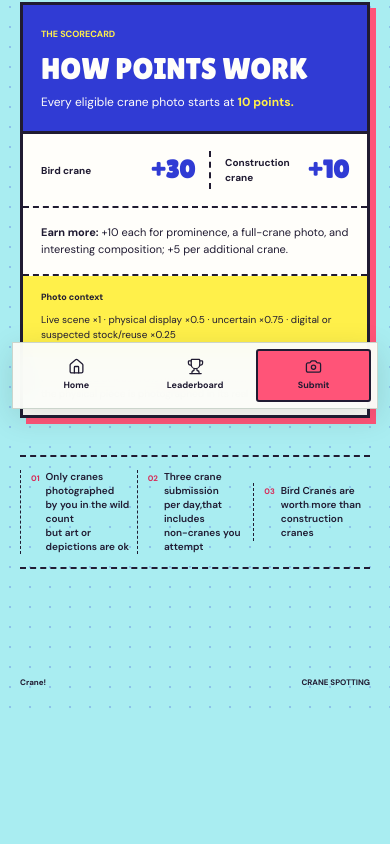
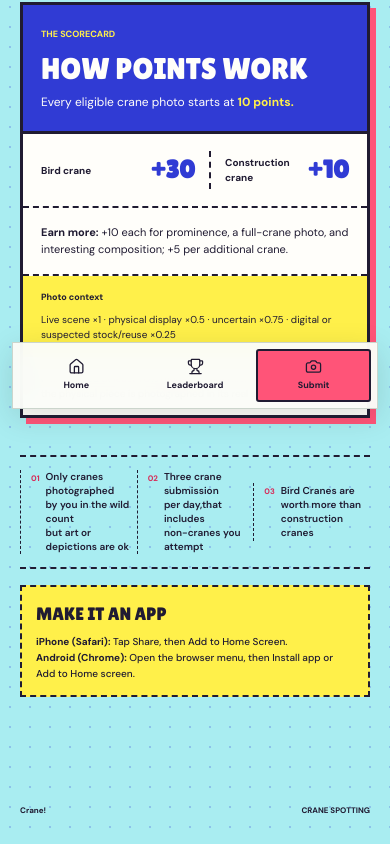
Before and after one commit to colerjstevenson/CraneSpotting, a Next.js app: page / in a window 390 px wide. Shown: the part 423-1267 px from the top of the page. Before the commit the page ends 1139 px from the top, so only its background shows below. Built offline with nearby package versions, Linux system fonts and the light colour scheme; no server answers.

Commit message:
full site

```diff
--- a/src/app/globals.css
+++ b/src/app/globals.css
@@ -270,6 +270,7 @@ body::before { display: none; }
 .rule-strip { border-top: 3px dashed var(--ink); border-bottom: 3px dashed var(--ink); }
 .rule-strip__heading, .rule-item { color: var(--ink); }
 .rule-item { border-left: 2px dashed var(--ink); }
+.home-install-tip { display: none; }
 .rule-number { color: #d72b58; letter-spacing: 0; }
 .site-footer { color: var(--ink); letter-spacing: 0; }
 .page-intro { padding-block: 56px 32px; }
@@ -484,6 +485,10 @@ body::before { display: none; }
 	.rule-item { min-height: 58px; gap: 6px; padding-left: 10px; font-size: 10px; }
 	.rule-item:first-of-type { border-left: 0; padding-left: 0; }
 	.rule-number { font-size: 8px; }
+	.home-install-tip { display: block; margin-top: 16px; padding: 13px 14px; border: 2px dashed var(--ink); background: var(--lime); }
+	.home-install-tip h2 { margin: 0 0 7px; font-family: var(--font-display), sans-serif; font-size: 18px; text-transform: uppercase; }
+	.home-install-tip p { margin: 0; font-size: 10px; font-weight: 500; line-height: 1.6; }
+	.home-install-tip strong { font-weight: 700; }
 	.site-footer { min-height: 65px; padding-bottom: 3px; font-size: 8px; }
 	.page-intro { padding-block: 43px 26px; }
 	.page-title { font-size: 60px; }
--- a/src/app/page.tsx
+++ b/src/app/page.tsx
@@ -37,6 +37,10 @@ export default function Home() {
         <div className="rule-item"><span className="rule-number">02</span><span>Three crane submission<br />per day,that includes<br />non-cranes you attempt</span></div>
         <div className="rule-item"><span className="rule-number">03</span><span>Bird Cranes are <br />worth more than<br />construction cranes</span></div>
       </section>
+      <section className="home-install-tip" aria-labelledby="home-install-title">
+        <h2 id="home-install-title">Make it an app</h2>
+        <p><strong>iPhone (Safari):</strong> Tap Share, then Add to Home Screen.<br /><strong>Android (Chrome):</strong> Open the browser menu, then Install app or Add to Home screen.</p>
+      </section>
     </>
   );
 }
```
